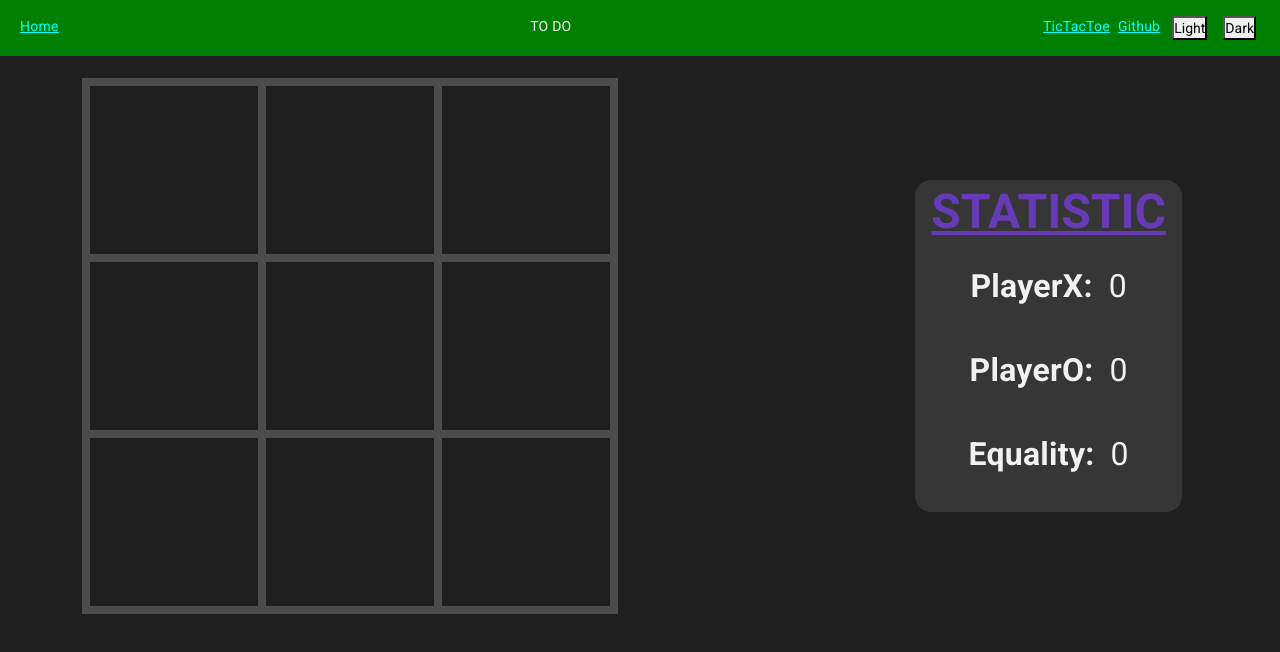
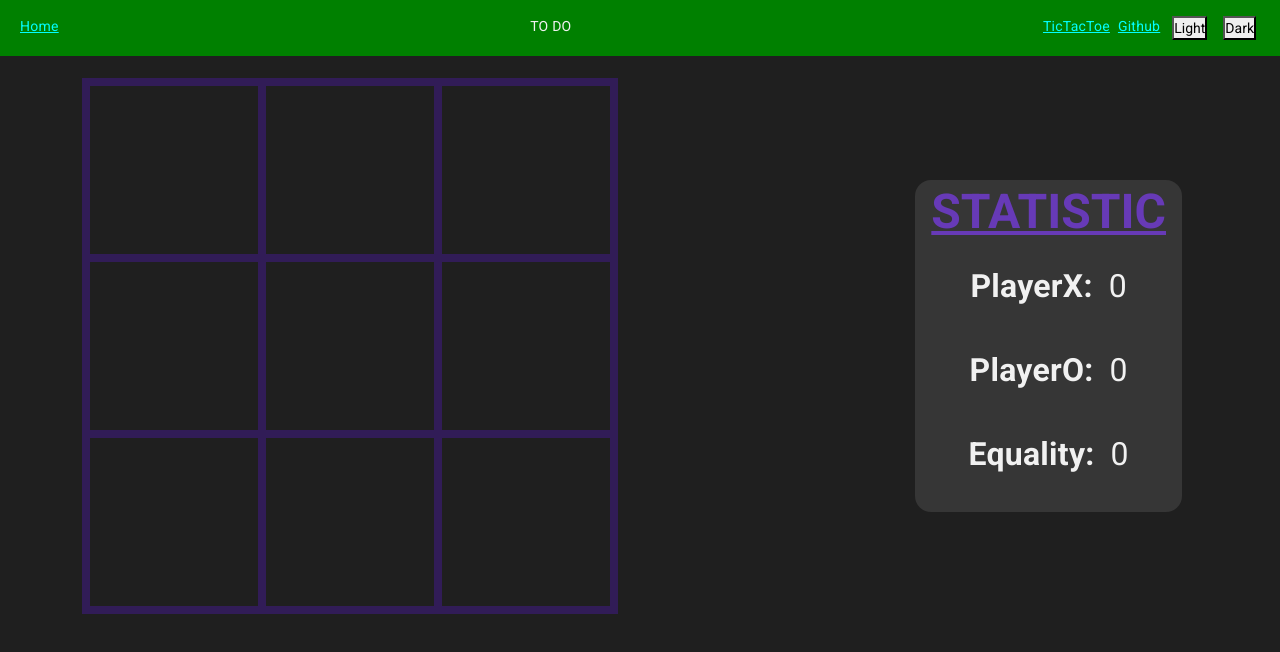
Before and after one commit to ionchiriac99/angular-project, an Angular app: page /tic-tac-toe in a window 1280 px wide. Shown: the top 652 px of the page. Built offline with nearby package versions, Linux system fonts and the light colour scheme.

Commit message:
fix fontsize to modal-dialog and change colors

```diff
--- a/src/app/pages/github/user-profile/user-profile.component.scss
+++ b/src/app/pages/github/user-profile/user-profile.component.scss
@@ -9,7 +9,7 @@
 .line {
 	display: block;
 	border-radius: 1rem 1rem 0 0 !important;
-	background-color: #3e3ab7;
+	background-color: #2b2879;
 	height: 8rem;
 	padding-top: 2rem;
 
--- a/src/app/pages/github/username-form/username-form.component.scss
+++ b/src/app/pages/github/username-form/username-form.component.scss
@@ -29,7 +29,7 @@
 		border-radius: 0.5rem;
 		background-color: var(--base-color);
 		color: var(--contrast-color);
-		border: 0.125rem solid rgba(var(--contrast-rgb-color), 0.1);
+		border: 0.125rem solid rgba(var(--contrast-rgb-color), 0.3);
 		transition: color 300ms ease, background-color 300ms ease;
 	}
 
--- a/src/app/pages/tic-tac-toe/result-dialog/result-dialog.component.scss
+++ b/src/app/pages/tic-tac-toe/result-dialog/result-dialog.component.scss
@@ -13,7 +13,7 @@
 
 h1 {
 	text-align: center;
-	font-size: 3rem;
+	font-size: 2.5rem;
 	line-height: 4rem;
 	color: #673ab7;
 }
--- a/src/app/pages/tic-tac-toe/tic-tac-toe.component.scss
+++ b/src/app/pages/tic-tac-toe/tic-tac-toe.component.scss
@@ -12,7 +12,7 @@
 	margin: 1.35rem 0;
 	max-width: 33.5rem;
 	display: inline-flex;
-	border: 0.25rem solid rgba(var(--contrast-rgb-color), 0.2);
+	border: 0.25rem solid #311c57;;
 
 	@media only screen and (max-width: 576px) {
 		max-width: 19.25rem !important;
@@ -31,12 +31,12 @@
 			vertical-align: middle;
 			text-align: center;
 			aspect-ratio: 1;
-			border: 0.25rem solid rgba(var(--contrast-rgb-color), 0.2);
+			border: 0.25rem solid #311c57;
 			transition: background-color 300ms ease;
 
 			&:hover {
 				cursor: pointer;
-				background-color: rgba(var(--contrast-rgb-color), 0.1);
+				background-color: rgba(var(--contrast-rgb-color), 0.4);
 			}
 
 			@media only screen and (max-width: 992px) {
```
